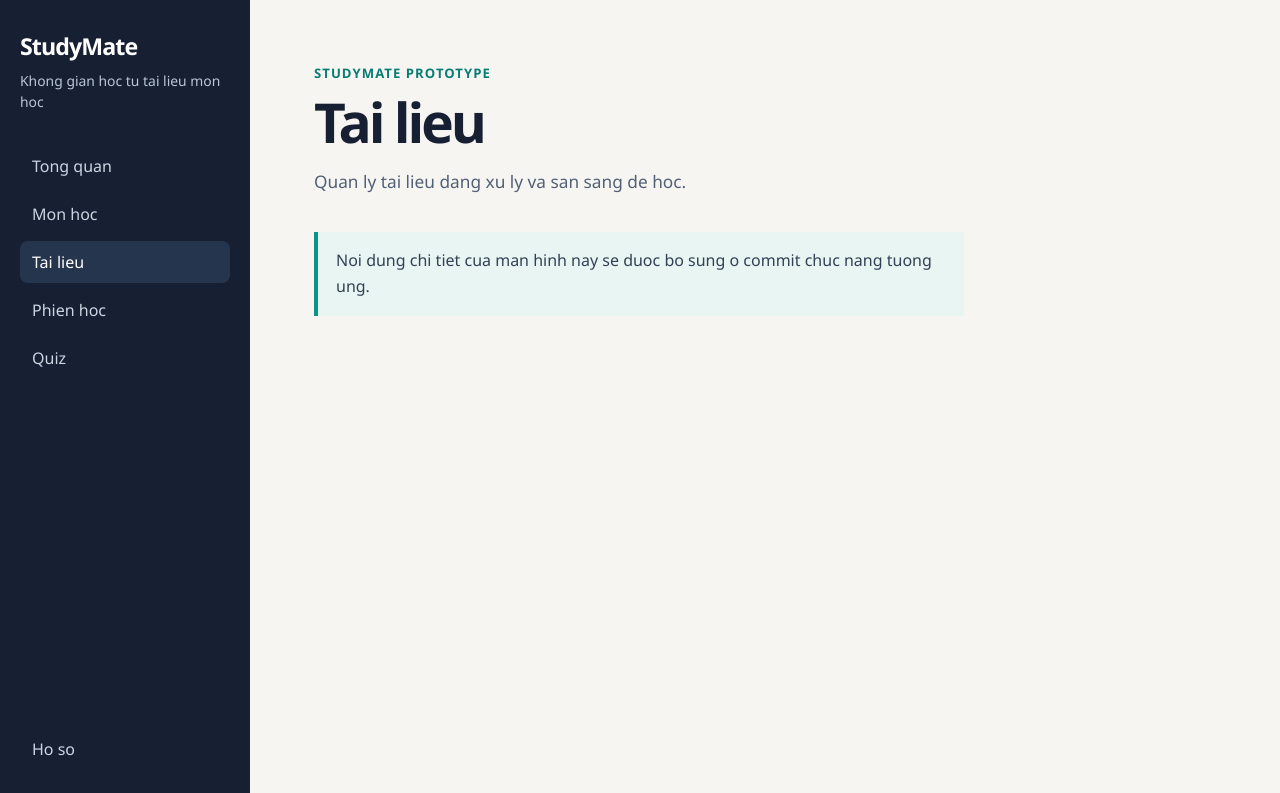
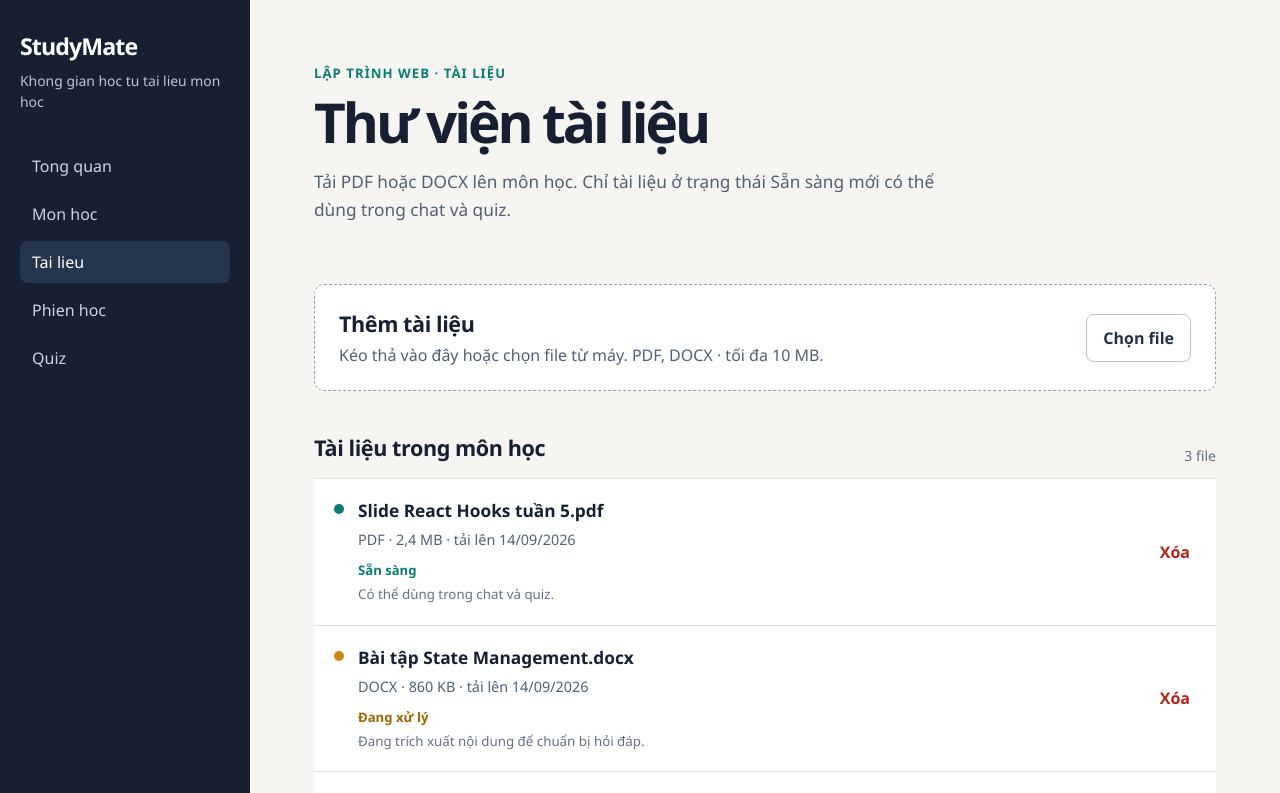
Before and after one commit to duongtran12/studymate-ai-product-development, a React (Vite) app in the folder frontend/: page /documents in a window 1280 px wide. Shown: the top 793 px of the page. Built offline with nearby package versions, Linux system fonts and the light colour scheme.

Commit message:
feat: add document library and upload UI

```diff
--- a/frontend/src/App.jsx
+++ b/frontend/src/App.jsx
@@ -2,6 +2,7 @@ import { BrowserRouter, Route, Routes } from "react-router-dom";
 import AppLayout from "./layouts/AppLayout";
 import CourseOverviewPage from "./pages/CourseOverviewPage";
 import DashboardPage from "./pages/DashboardPage";
+import DocumentLibraryPage from "./pages/DocumentLibraryPage";
 import LoginPage from "./pages/LoginPage";
 import NotFoundPage from "./pages/NotFoundPage";
 import PlaceholderPage from "./pages/PlaceholderPage";
@@ -17,7 +18,8 @@ export default function App() {
           <Route index element={<DashboardPage />} />
           <Route path="courses" element={<DashboardPage />} />
           <Route path="courses/:courseId" element={<CourseOverviewPage />} />
-          <Route path="documents" element={<PlaceholderPage title="Tai lieu" description="Quan ly tai lieu dang xu ly va san sang de hoc." />} />
+          <Route path="documents" element={<DocumentLibraryPage />} />
+          <Route path="courses/:courseId/documents" element={<DocumentLibraryPage />} />
           <Route path="study-sessions" element={<PlaceholderPage title="Phien hoc" description="Hoi dap theo tai lieu va kiem tra nguon trich dan." />} />
           <Route path="quizzes" element={<PlaceholderPage title="Quiz" description="On tap voi cau hoi duoc tao tu tai lieu mon hoc." />} />
           <Route path="profile" element={<PlaceholderPage title="Ho so" description="Quan ly tai khoan va tuy chon hoc tap." />} />
--- /dev/null
+++ b/frontend/src/mocks/documents.js
@@ -0,0 +1,12 @@
+export const initialDocuments = [
+  { id: 1, name: "Slide React Hooks tuần 5.pdf", type: "PDF", size: "2,4 MB", uploadedAt: "14/09/2026", status: "ready" },
+  { id: 2, name: "Bài tập State Management.docx", type: "DOCX", size: "860 KB", uploadedAt: "14/09/2026", status: "processing" },
+  { id: 3, name: "Ghi chú buổi thực hành.pdf", type: "PDF", size: "1,1 MB", uploadedAt: "13/09/2026", status: "failed" },
+];
+
+export const documentStatuses = {
+  pending: { label: "Đang chờ", detail: "Tài liệu đang chờ tới lượt xử lý." },
+  processing: { label: "Đang xử lý", detail: "Đang trích xuất nội dung để chuẩn bị hỏi đáp." },
+  ready: { label: "Sẵn sàng", detail: "Có thể dùng trong chat và quiz." },
+  failed: { label: "Xử lý thất bại", detail: "Thử lại hoặc thay bằng một file khác." },
+};
--- /dev/null
+++ b/frontend/src/pages/DocumentLibraryPage.jsx
@@ -0,0 +1,70 @@
+import { useRef, useState } from "react";
+import { useParams } from "react-router-dom";
+import { documentStatuses, initialDocuments } from "../mocks/documents";
+
+const maxFileSize = 10 * 1024 * 1024;
+const acceptedTypes = ["application/pdf", "application/vnd.openxmlformats-officedocument.wordprocessingml.document"];
+
+function formatSize(bytes) {
+  return bytes >= 1024 * 1024 ? `${(bytes / 1024 / 1024).toFixed(1)} MB` : `${Math.ceil(bytes / 1024)} KB`;
+}
+
+export default function DocumentLibraryPage() {
+  const { courseId = "lap-trinh-web" } = useParams();
+  const inputRef = useRef(null);
+  const [documents, setDocuments] = useState(initialDocuments);
+  const [uploadError, setUploadError] = useState("");
+  const [isDragging, setIsDragging] = useState(false);
+
+  function addFile(file) {
+    setUploadError("");
+    if (!file) return;
+    const extension = file.name.split(".").pop()?.toLowerCase();
+    if (!acceptedTypes.includes(file.type) && !["pdf", "docx"].includes(extension)) {
+      setUploadError("Chỉ nhận file PDF hoặc DOCX. Hãy chọn lại đúng định dạng.");
+      return;
+    }
+    if (file.size > maxFileSize) {
+      setUploadError("File vượt quá 10 MB. Hãy nén file hoặc chọn tài liệu nhỏ hơn.");
+      return;
+    }
+    const id = Date.now();
+    const nextDocument = { id, name: file.name, type: extension?.toUpperCase(), size: formatSize(file.size), uploadedAt: "Hôm nay", status: "pending" };
+    setDocuments((current) => [nextDocument, ...current]);
+    window.setTimeout(() => setDocuments((current) => current.map((item) => item.id === id ? { ...item, status: "processing" } : item)), 550);
+    window.setTimeout(() => setDocuments((current) => current.map((item) => item.id === id ? { ...item, status: "ready" } : item)), 1600);
+  }
+
+  function removeDocument(document) {
+    if (window.confirm(`Xóa “${document.name}”? Tài liệu sẽ không còn dùng được trong các phiên học mới.`)) {
+      setDocuments((current) => current.filter((item) => item.id !== document.id));
+    }
+  }
+
+  function retryDocument(id) {
+    setDocuments((current) => current.map((item) => item.id === id ? { ...item, status: "processing" } : item));
+    window.setTimeout(() => setDocuments((current) => current.map((item) => item.id === id ? { ...item, status: "ready" } : item)), 1200);
+  }
+
+  return (
+    <section className="workspace document-workspace" aria-labelledby="documents-title">
+      <header><p className="eyebrow">Lập trình Web · Tài liệu</p><h1 id="documents-title">Thư viện tài liệu</h1><p className="page-intro">Tải PDF hoặc DOCX lên môn học. Chỉ tài liệu ở trạng thái Sẵn sàng mới có thể dùng trong chat và quiz.</p></header>
+
+      <section className={`upload-zone ${isDragging ? "is-dragging" : ""}`} aria-labelledby="upload-title" onDragOver={(event) => { event.preventDefault(); setIsDragging(true); }} onDragLeave={() => setIsDragging(false)} onDrop={(event) => { event.preventDefault(); setIsDragging(false); addFile(event.dataTransfer.files[0]); }}>
+        <div><h2 id="upload-title">Thêm tài liệu</h2><p>Kéo thả vào đây hoặc chọn file từ máy. PDF, DOCX · tối đa 10 MB.</p></div>
+        <button className="button button-secondary" type="button" onClick={() => inputRef.current?.click()}>Chọn file</button>
+        <input ref={inputRef} className="visually-hidden" type="file" accept=".pdf,.docx" onChange={(event) => { addFile(event.target.files[0]); event.target.value = ""; }} />
+      </section>
+      {uploadError && <p className="inline-error" role="alert">{uploadError}</p>}
+
+      <section aria-labelledby="library-title">
+        <div className="section-heading"><h2 id="library-title">Tài liệu trong môn học</h2><span>{documents.length} file</span></div>
+        <div className="document-list">{documents.map((document) => {
+          const status = documentStatuses[document.status];
+          return <article className="document-row" key={document.id}><div className="document-main"><div className={`status-marker status-${document.status}`} aria-hidden="true" /><div><h3>{document.name}</h3><p>{document.type} · {document.size} · tải lên {document.uploadedAt}</p><span className={`status-label status-${document.status}`}>{status.label}</span><small>{status.detail}</small></div></div><div className="row-actions">{document.status === "failed" && <button className="text-button" onClick={() => retryDocument(document.id)}>Thử lại</button>}<button className="text-button destructive" onClick={() => removeDocument(document)}>Xóa</button></div></article>;
+        })}</div>
+      </section>
+      <p className="visually-hidden">Mã môn học hiện tại: {courseId}</p>
+    </section>
+  );
+}
--- a/frontend/src/styles.css
+++ b/frontend/src/styles.css
@@ -52,3 +52,25 @@ h3 { font-size:1.08rem; margin:0 0 8px; }
 .modal input { border:1px solid #b9c2cf; border-radius:8px; padding:12px; }
 .modal .action-row { justify-content:flex-end; margin-top:14px; }
 @media (max-width:760px) { .page-header,.continue-row,.course-row { align-items:flex-start; flex-direction:column; }.page-header .button,.course-row .button { width:100%; text-align:center; }.workspace { gap:34px; } }
+
+.upload-zone { align-items:center; background:#fff; border:1px dashed #93a0b2; border-radius:10px; display:flex; gap:24px; justify-content:space-between; padding:24px; transition:border-color .15s,background .15s; }
+.upload-zone.is-dragging { background:#e8f5f2; border-color:#087d73; }
+.upload-zone h2 { margin-bottom:6px; }
+.upload-zone p { color:#526075; margin:0; }
+.visually-hidden { height:1px; margin:-1px; overflow:hidden; padding:0; position:absolute; width:1px; clip:rect(0 0 0 0); }
+.inline-error { background:#fff1f0; border-left:4px solid #b42318; color:#8f1d16; margin:-24px 0 0; padding:13px 15px; }
+.document-list { border-bottom:1px solid #dde2e8; }
+.document-row { align-items:center; background:#fff; border-top:1px solid #dde2e8; display:flex; gap:20px; justify-content:space-between; padding:20px; }
+.document-main { align-items:flex-start; display:flex; gap:14px; min-width:0; }
+.document-main h3 { overflow-wrap:anywhere; }
+.document-main p { color:#526075; font-size:.9rem; margin:0 0 9px; }
+.document-main small { color:#667085; display:block; line-height:1.45; margin-top:5px; }
+.status-marker { border-radius:50%; flex:0 0 10px; height:10px; margin-top:5px; width:10px; }
+.status-label { font-size:.82rem; font-weight:800; }
+.status-ready { color:#087d73; }.status-marker.status-ready { background:#087d73; }
+.status-processing,.status-pending { color:#9a6700; }.status-marker.status-processing,.status-marker.status-pending { background:#c88a13; }
+.status-failed { color:#b42318; }.status-marker.status-failed { background:#b42318; }
+.row-actions { display:flex; gap:14px; }
+.text-button { background:transparent; border:0; color:#087d73; cursor:pointer; font-weight:700; padding:6px; }
+.text-button.destructive { color:#b42318; }
+@media (max-width:760px) { .upload-zone,.document-row { align-items:stretch; flex-direction:column; }.row-actions { justify-content:flex-end; }.inline-error { margin:-20px 0 0; } }
```
